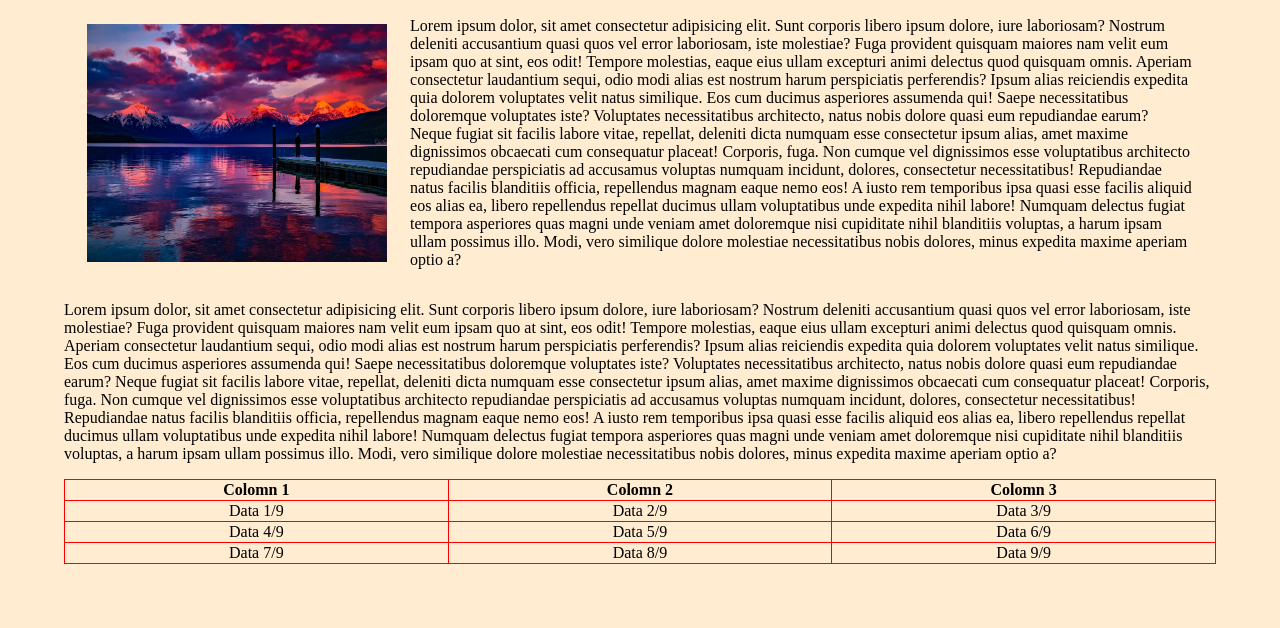
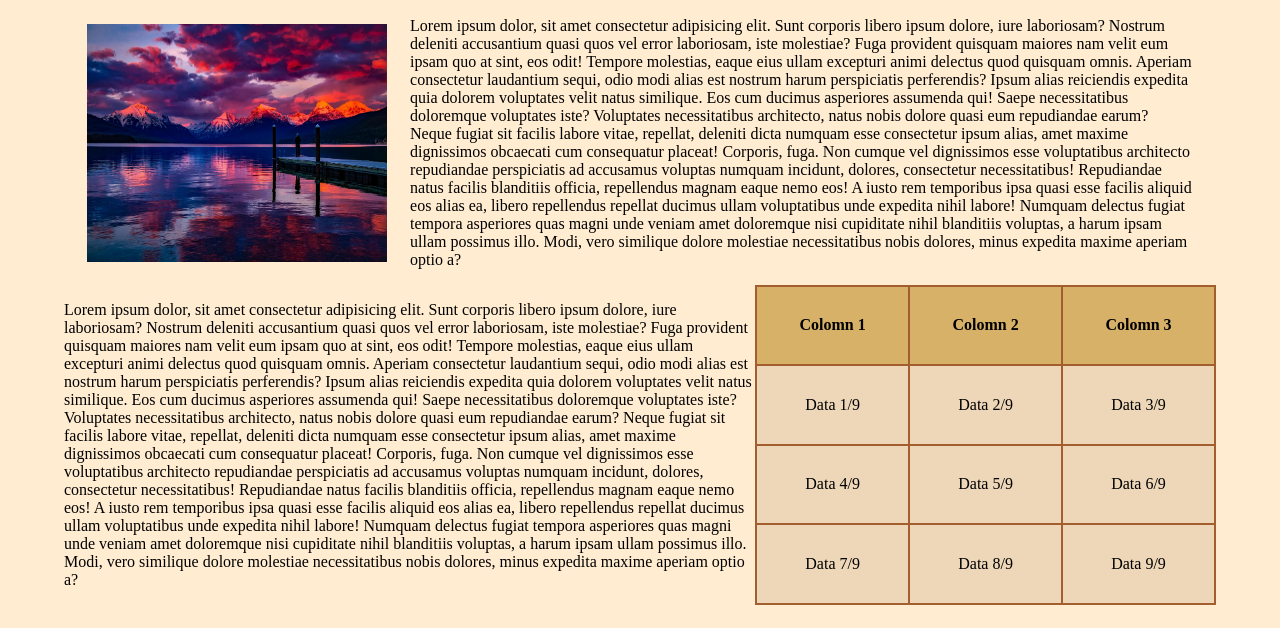
Before and after one commit to KhalaidW/1st-SBA, a plain HTML site: page index.html in a window 1280 px wide. Shown: the part 172-800 px from the top of the page. Drawn offline with Linux system fonts and the light colour scheme.

Commit message:
required completed

```diff
--- a/index.html
+++ b/index.html
@@ -41,7 +41,7 @@
             nisi cupiditate nihil blanditiis voluptas, a harum ipsam ullam possimus illo. Modi, vero similique dolore
             molestiae necessitatibus nobis dolores, minus expedita maxime aperiam optio a?</p>
         <br>
-        <p>Lorem ipsum dolor, sit amet consectetur adipisicing elit. Sunt corporis libero ipsum dolore, iure laboriosam?
+        <p style="width: 60%">Lorem ipsum dolor, sit amet consectetur adipisicing elit. Sunt corporis libero ipsum dolore, iure laboriosam?
             Nostrum deleniti accusantium quasi quos vel error laboriosam, iste molestiae? Fuga provident quisquam
             maiores nam velit eum ipsam quo at sint, eos odit! Tempore molestias, eaque eius ullam excepturi animi
             delectus quod quisquam omnis. Aperiam consectetur laudantium sequi, odio modi alias est nostrum harum
--- a/styles/style.css
+++ b/styles/style.css
@@ -46,11 +46,15 @@ a {
 }
 td,
 th {
-    border: 1px solid red;
+    border: 2px solid rgb(163, 94, 48);
+    background-color: rgb(238, 215, 184);
+}
+th {
+    background-color: rgb(216, 177, 105);
 }
 table {
-    border: 1px solid red;
+    border: 1px solid rgb(107, 76, 28);
     border-collapse: collapse;
-    width: 100%;
+    width: 40%;
     text-align: center;
 }
```
